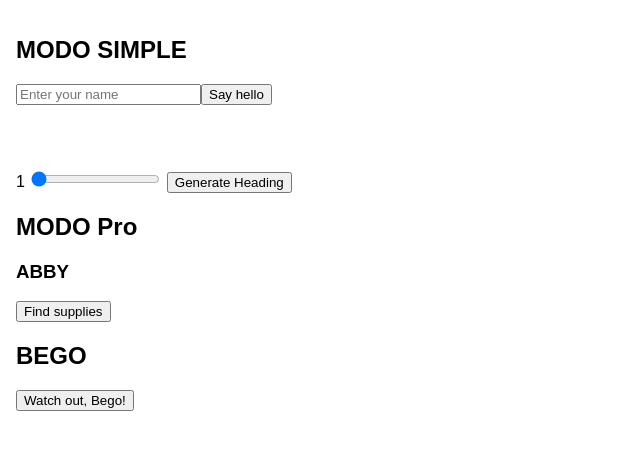
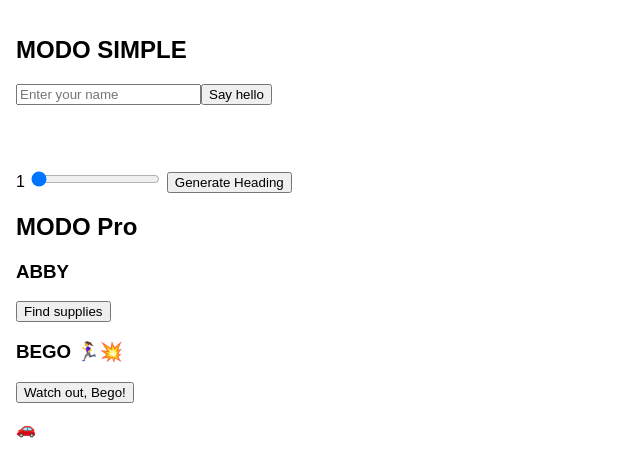
Before and after one commit to sabts/insert-dom-element, a plain HTML site: page index.html in a window 1280 px wide. Both pictures are taken after a click on the button "Watch out, Bego!". Shown: the whole page, without its empty margins (0-640 px from the left). Drawn offline with Linux system fonts and the light colour scheme.

Commit message:
watchOut-problem

```diff
--- a/css/style.css
+++ b/css/style.css
@@ -32,3 +32,7 @@ body{
     display: flex;
     margin-bottom: 1rem;
 }
+.cars-flex{
+    display: flex;
+    gap: 0.5rem;
+}
--- a/index.html
+++ b/index.html
@@ -25,10 +25,10 @@
     <button id="find-button">Find supplies</button>
     <ul id="supply-history"></ul>
   </div>
-  <div>
-    <h2>BEGO</h2>
+  <div id="div-cars">
+    <h3>BEGO 🏃‍♀️💥</h3>
     <button id="danger-button">Watch out, Bego!</button>
-    <div id="traffic-zone"></div>
+    <div id="traffic-zone" class="cars-flex"></div>
     <p id="warning-text" style="color: red; font-weight: bold"></p>
   </div>
   <script src="./js/scripts.js"></script>
--- a/js/scripts.js
+++ b/js/scripts.js
@@ -15,6 +15,10 @@ const findButtonElement = document.getElementById("find-button");
 const historyElement = document.getElementById("supply-history")
 
 //elementos 4
+const divCarsElement = document.getElementById('div-cars')
+const dangerButtonElement = document.getElementById("danger-button")
+const trafficZoneElement = document.getElementById("traffic-zone");
+const warningTextElement = document.getElementById('warning-text')
 
 const supplies = [
   'a medkit',
@@ -39,6 +43,11 @@ const supplies = [
     ];
 
     let day = 0;
+
+    const cars = ['🚗', '🚕', '🚙'];
+
+    let carsHistory = [];
+
 //1️⃣Crea un input donde el usuario pueda escribir su nombre y un botón con el texto "Say hello". Al pulsar el botón, se debe crear e insertar un elemento h2 con el texto "Hello, [nombre]".
 const greetings = event => {
   const inputMinLength = 3;
@@ -118,10 +127,33 @@ const abbyFindingSupplies = () =>{
          historyElement.append(dayJourney);
 }
 
-//4️⃣ 🏃‍♀️💥 Bego Runner: Modo “Esquivar Coches” ON
+//4️⃣ 🏃‍♀️💥 Bego Runner: Modo “Esquivar Coches” ON  //no lo he terminado, porque me trabe en el const de repating cars...
+const repeatingCars = (car) => {
+ if(carsHistory.length === 3 && car === car) /// primero innte hacer una funcion generica para cada coche, pero la advertencia me sale al segundo carro igual
+  return warningTextElement.textContent =`Bego, please be careful! This car model ${car} is stalking you! 🚨` //queria que aqui me saliera el modelo del coche que se esta repidiendo pero siempre me sale el azul
+  }
 
+  //por los momentos esto genera sin problema los coches, pero como estoy con lo anterior, no he confirmado si el mensaje me daria error o no
+  const begoWatchOut = () => {
+
+    const carsBehindBego = document.createElement('p');
+
+    const randomCar = cars[Math.floor(Math.random() * cars.length)];
+    carsHistory.push(randomCar)
+
+    repeatingCars(cars[0]);
+    repeatingCars(cars[1]);
+    repeatingCars(cars[2]);
+
+    carsBehindBego.textContent = randomCar;
+    trafficZoneElement.append(carsBehindBego);
+
+    //dangerButtonElement.addEventListener('click',() => {
+    //warningTextElement.textContent = ""}
+  };
 
 inputButtonElement.addEventListener("click", greetings);
 rangeElement.addEventListener("input",rangeValueInLabel)
 rangeButtonElement.addEventListener("click", generateHRange);
-findButtonElement.addEventListener("click",abbyFindingSupplies)
+findButtonElement.addEventListener("click",abbyFindingSupplies);
+dangerButtonElement.addEventListener('click', begoWatchOut);
```
